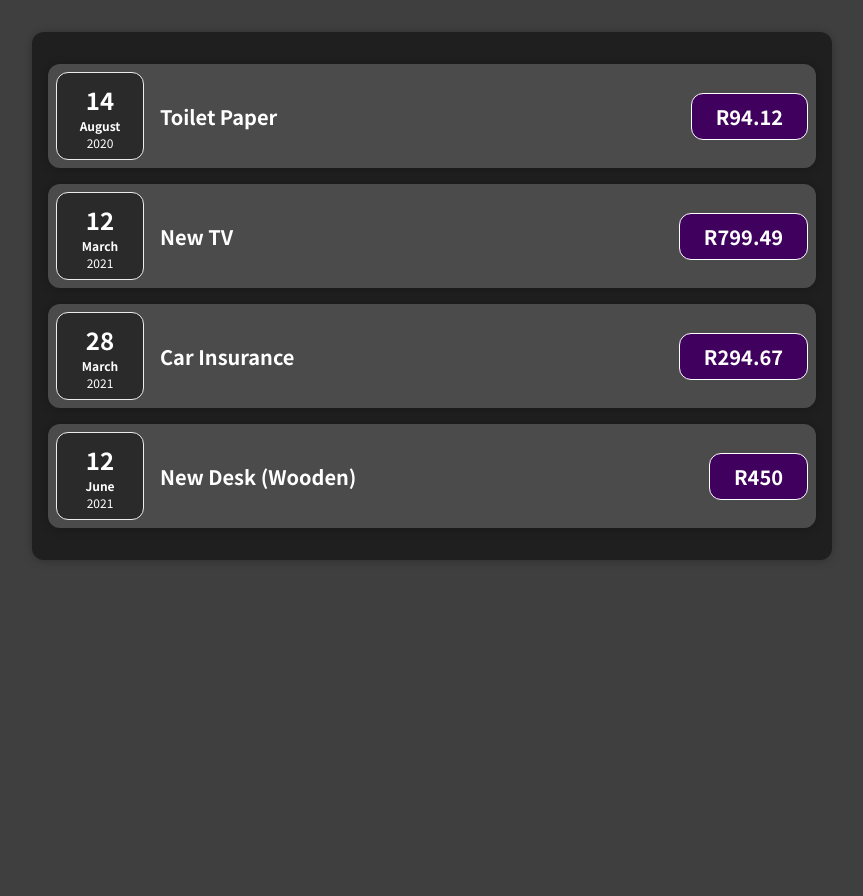
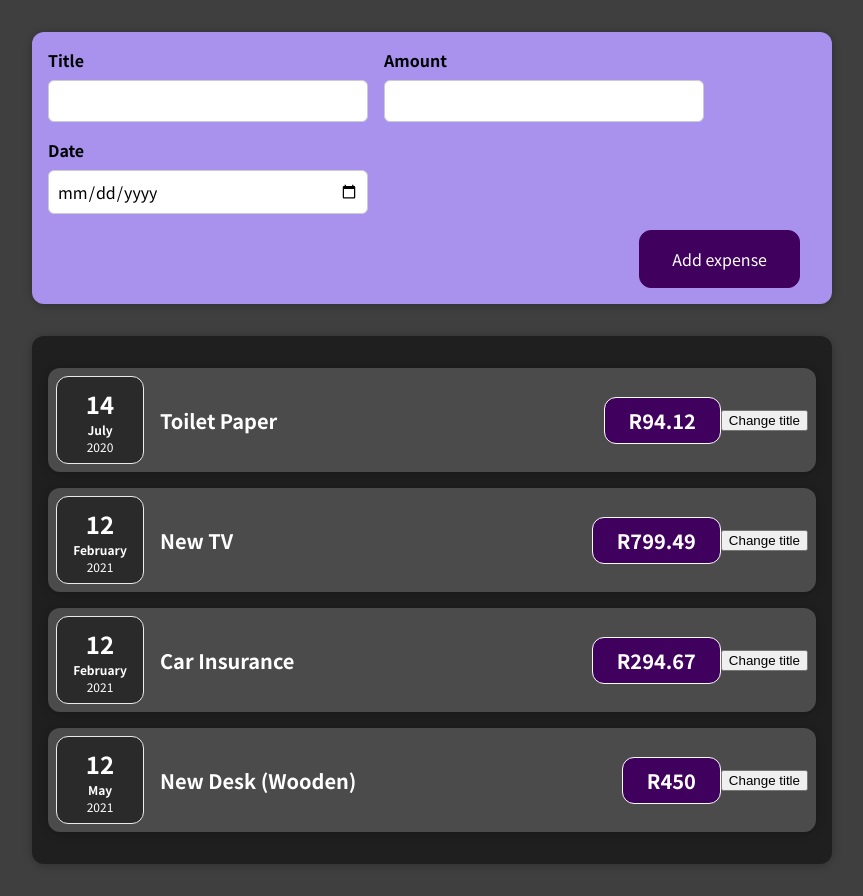
Before and after one commit to Hlakaza/react-app, a React (Create React App) app: page / in a window 1280 px wide. Shown: the whole page, without its empty margins (208-1071 px from the left). Before the commit the page ends 800 px from the top, so only its background shows below. Built offline with nearby package versions, Linux system fonts and the light colour scheme.

Commit message:
refactor(forms): added forms and used usestate

```diff
--- a/src/App.js
+++ b/src/App.js
@@ -1,4 +1,5 @@
 import ExpenseItem from "./compoents/expense-item/ExpenseItem";
+import NewExpense from "./compoents/new-expense/NewExpense";
 import Card from "./compoents/shared/card/Card";
 
 const expenses = [
@@ -6,23 +7,24 @@ const expenses = [
     id: "e1",
     title: "Toilet Paper",
     amount: 94.12,
-    date: new Date(2020, 7, 14),
+    date: '2020, 7, 14',
   },
-  { id: "e2", title: "New TV", amount: 799.49, date: new Date(2021, 2, 12) },
+  { id: "e2", title: "New TV", amount: 799.49, date: '2021, 2, 12' },
   {
     id: "e3",
     title: "Car Insurance",
     amount: 294.67,
-    date: new Date(2021, 2, 28),
+    date: '2021, 2, 12',
   },
   {
     id: "e4",
     title: "New Desk (Wooden)",
     amount: 450,
-    date: new Date(2021, 5, 12),
+    date: '2021, 5, 12',
   },
 ];
 
+function App() {
   const buildElements = () => {
     const elements = [];
     expenses.forEach((element) => {
@@ -30,11 +32,13 @@ const buildElements = () => {
     });
     return elements;
   };
-function App() {
   return (
+    <div>
+    <NewExpense></NewExpense>
     <Card className="expenses">
       {buildElements()}
     </Card>
+    </div>
   );
 }
 
--- a/src/compoents/expense-item/ExpenseItem.js
+++ b/src/compoents/expense-item/ExpenseItem.js
@@ -1,8 +1,16 @@
 import Card from "../shared/card/Card";
 import ExpenseDate from "../shared/expense-date/ExpenseDate";
 import "./ExpenseItem.css";
+import React, { useState } from "react";
 function ExpenseItem(props) {
-  const expense = props.expense;
+
+  const [expense, setExpense] = useState(props.expense);
+
+  const clickHandler = () => {
+    console.log('Clicked');
+    setExpense({...expense, title: expense.title + ' !Updated'});
+    console.log('expense.title', expense)
+  }
   return (
     <Card className="expense-item">
       <ExpenseDate date={expense.date}></ExpenseDate>
@@ -10,6 +18,7 @@ function ExpenseItem(props) {
         <h2>{expense.title}</h2>
         <div className="expense-item__price">R{expense.amount}</div>
       </div>
+      <button onClick={clickHandler}>Change title</button>
     </Card>
   );
 }
--- /dev/null
+++ b/src/compoents/new-expense/NewExpense.css
@@ -0,0 +1,38 @@
+.new-expense {
+  background-color: #a892ee;
+  padding: 1rem;
+  margin: 2rem auto;
+  width: 50rem;
+  max-width: 95%;
+  border-radius: 12px;
+  text-align: center;
+  box-shadow: 0 1px 8px rgba(0, 0, 0, 0.25);
+}
+
+.new-expense button {
+  font: inherit;
+  cursor: pointer;
+  padding: 1rem 2rem;
+  border: 1px solid #40005d;
+  background-color: #40005d;
+  color: white;
+  border-radius: 12px;
+  margin-right: 1rem;
+}
+
+.new-expense button:hover,
+.new-expense button:active {
+  background-color: #510674;
+  border-color: #510674;
+}
+
+.new-expense button.alternative {
+  color: #220131;
+  border-color: transparent;
+  background-color: transparent;
+}
+
+.new-expense button.alternative:hover,
+.new-expense button.alternative:active {
+  background-color: #ddb3f8;
+}
--- /dev/null
+++ b/src/compoents/new-expense/NewExpense.js
@@ -0,0 +1,10 @@
+import ExpenseForm from "./expense-form/ExpenseForm";
+import "./NewExpense.css";
+
+const NewExpense = (props) => {
+  return <div className="new-expense">
+      <ExpenseForm></ExpenseForm>
+  </div>
+}
+
+export default NewExpense;
--- /dev/null
+++ b/src/compoents/new-expense/expense-form/ExpenseForm.css
@@ -0,0 +1,26 @@
+.new-expense__controls {
+  display: flex;
+  flex-wrap: wrap;
+  gap: 1rem;
+  margin-bottom: 1rem;
+  text-align: left;
+}
+
+.new-expense__control label {
+  font-weight: bold;
+  margin-bottom: 0.5rem;
+  display: block;
+}
+
+.new-expense__control input {
+  font: inherit;
+  padding: 0.5rem;
+  border-radius: 6px;
+  border: 1px solid #ccc;
+  width: 20rem;
+  max-width: 100%;
+}
+
+.new-expense__actions {
+  text-align: right;
+}
--- /dev/null
+++ b/src/compoents/new-expense/expense-form/ExpenseForm.js
@@ -0,0 +1,37 @@
+import React, { useState } from "react"
+import "./ExpenseForm.css"
+const ExpenseForm = (props) => {
+  const [enteredTitle, setEnterdTitle] = useState('');
+  const [enteredAmount, setEnterdAmount] = useState('');
+  const [enteredDate, setEnterdDate] = useState('');
+   const titleChangeHandler = (event) => {
+     setEnterdTitle(event.target.value);
+   }
+   const amountChangeHandler = (event) => {
+    setEnterdAmount(event.target.value);
+   }
+   const dateChangeHandler = (event) => {
+    setEnterdDate(event.target.value);
+   }
+  return <form>
+    <div className="new-expense__controls">
+      <div className="new-expense__control">
+        <label>Title</label>
+        <input onChange={titleChangeHandler} type="text" />
+      </div>
+      <div className="new-expense__control">
+        <label>Amount</label>
+        <input onChange={amountChangeHandler} type="number" min="0.01" step="0.01" />
+      </div>
+      <div className="new-expense__control">
+        <label>Date</label>
+        <input onChange={dateChangeHandler} type="date" min="2019-01-01" step="2022-12-31" />
+      </div>
+    </div>
+    <div className="new-expense__actions">
+      <button>Add expense</button>
+    </div>
+  </form>
+}
+
+export default ExpenseForm;
--- a/src/compoents/shared/button/Button.css
+++ b/src/compoents/shared/button/Button.css
@@ -0,0 +1,3 @@
+button {
+  border: 0;
+}
--- a/src/compoents/shared/button/Button.js
+++ b/src/compoents/shared/button/Button.js
@@ -0,0 +1,6 @@
+import "./Button.css";
+function Button(props) {
+   return <button>{props.children}</button>
+}
+
+export default Button;
--- a/src/compoents/shared/expense-date/ExpenseDate.js
+++ b/src/compoents/shared/expense-date/ExpenseDate.js
@@ -1,9 +1,11 @@
 import "./ExpenseDate.css";
 function ExpenseDate(props) {
+  console.log('Date object',props.date);
+  const dateValue = new Date(props.date);
   const date = {
-    month:  props.date.toLocaleString('en-Us', {month: 'long'}),
-    day:  props.date.toLocaleString('en-Us', {day: '2-digit'}),
-    year:  props.date.getFullYear()
+    month:  dateValue.toLocaleString('en-Us', {month: 'long'}),
+    day:  dateValue.toLocaleString('en-Us', {day: '2-digit'}),
+    year:  dateValue.getFullYear()
   }
     return (
       <div className="expense-date">
```
Also changed, not shown: 1 other file (tests, documents, lock files or other folders). Lines whose indentation alone changed are shown as unchanged.
